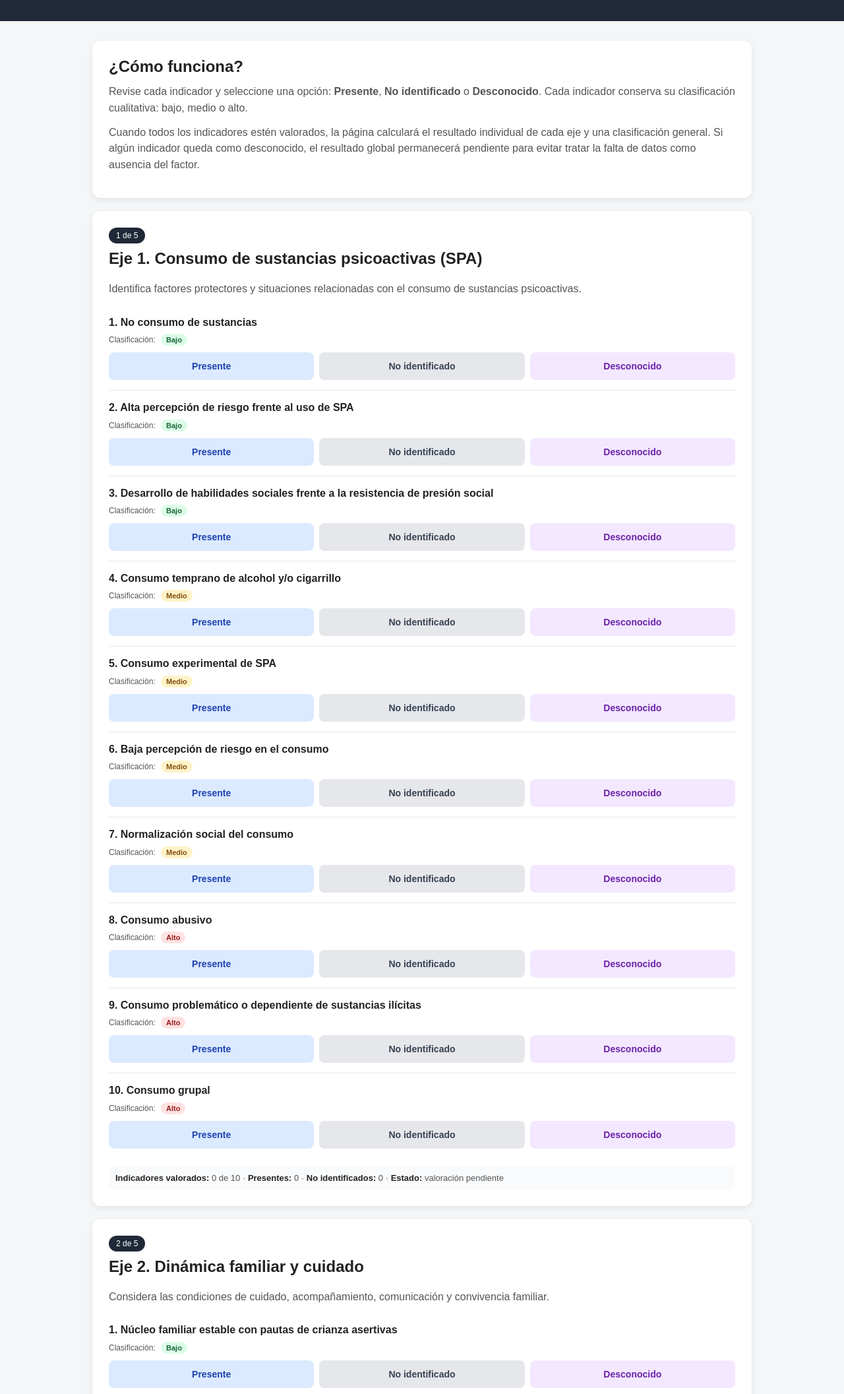
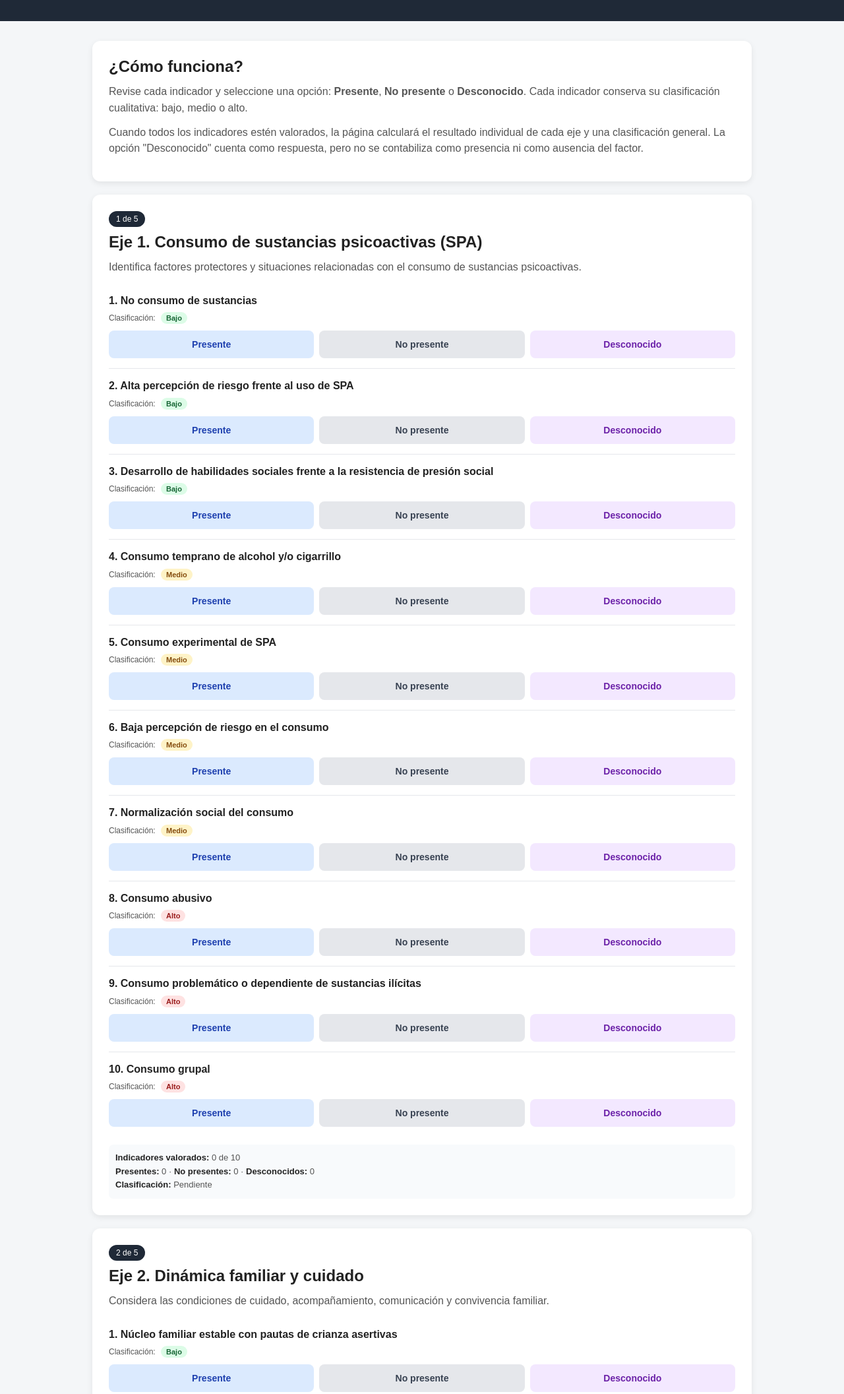
Before and after one commit to lvra0910-beep/Semaforo-de-riesgo-reincidencia-adolescentes, a plain HTML site: page index.html in a window 1280 px wide. Shown: the part 130-2243 px from the top of the page at 66% size. Drawn offline with Linux system fonts and the light colour scheme.

Commit message:
Update index.html

```diff
--- a/index.html
+++ b/index.html
@@ -5,61 +5,254 @@
 <meta charset="UTF-8">
 <meta name="viewport" content="width=device-width, initial-scale=1.0">
 <title>Semáforo de Riesgo de Reincidencia</title>
+
 <style>
 *{box-sizing:border-box;margin:0;padding:0}
-body{font-family:Arial,sans-serif;background:#f4f6f8;color:#222}
-header{background:#1f2937;color:#fff;text-align:center;padding:35px 20px}
+
+body{
+  font-family:Arial,sans-serif;
+  background:#f4f6f8;
+  color:#222;
+}
+
+header{
+  background:#1f2937;
+  color:#fff;
+  text-align:center;
+  padding:35px 20px;
+}
+
 header h1{margin-bottom:10px;font-size:30px}
 header p{max-width:800px;margin:auto;line-height:1.5}
-.contenedor{width:90%;max-width:1000px;margin:30px auto}
-.introduccion,.factor,.resultado,.resumen-ejes{background:#fff;padding:25px;border-radius:12px;margin-bottom:20px;box-shadow:0 3px 10px rgba(0,0,0,.08)}
+
+.contenedor{
+  width:90%;
+  max-width:1000px;
+  margin:30px auto;
+}
+
+.introduccion,.factor,.resultado,.resumen-ejes{
+  background:#fff;
+  padding:25px;
+  border-radius:12px;
+  margin-bottom:20px;
+  box-shadow:0 3px 10px rgba(0,0,0,.08);
+}
+
 .introduccion h2,.factor h2,.resultado h2{margin-bottom:12px}
-.introduccion p,.factor>p{line-height:1.55;color:#555;margin-bottom:12px}
-.nota{margin-top:15px;font-size:13px;color:#666;line-height:1.5}
-.factor-cabecera{display:flex;justify-content:space-between;align-items:flex-start;gap:12px;margin-bottom:8px}
-.numero-eje{display:inline-block;background:#1f2937;color:#fff;border-radius:20px;padding:5px 11px;font-size:12px;margin-bottom:9px}
-.indicador{border-top:1px solid #e5e7eb;padding:15px 0}
+
+.introduccion p,.factor>p{
+  line-height:1.55;
+  color:#555;
+  margin-bottom:12px;
+}
+
+.numero-eje{
+  display:inline-block;
+  background:#1f2937;
+  color:#fff;
+  border-radius:20px;
+  padding:5px 11px;
+  font-size:12px;
+  margin-bottom:9px;
+}
+
+.indicador{
+  border-top:1px solid #e5e7eb;
+  padding:15px 0;
+}
+
 .indicador:first-of-type{border-top:0}
-.indicador-nombre{font-weight:600;line-height:1.4;margin-bottom:6px}
-.clasificacion{font-size:12px;color:#555;margin-bottom:10px}
-.etiqueta{display:inline-block;border-radius:20px;padding:3px 8px;font-size:11px;font-weight:bold;margin-left:5px}
+
+.indicador-nombre{
+  font-weight:600;
+  line-height:1.4;
+  margin-bottom:6px;
+}
+
+.clasificacion{
+  font-size:12px;
+  color:#555;
+  margin-bottom:10px;
+}
+
+.etiqueta{
+  display:inline-block;
+  border-radius:20px;
+  padding:3px 8px;
+  font-size:11px;
+  font-weight:bold;
+  margin-left:5px;
+}
+
 .etiqueta.bajo{background:#dcfce7;color:#166534}
 .etiqueta.medio{background:#fef3c7;color:#854d0e}
 .etiqueta.alto{background:#fee2e2;color:#991b1b}
-.opciones{display:flex;gap:8px;flex-wrap:wrap}
-.opciones button{flex:1;min-width:150px;padding:11px 9px;border:2px solid transparent;border-radius:8px;cursor:pointer;font-size:14px;font-weight:bold;transition:.15s}
+
+.opciones{
+  display:flex;
+  gap:8px;
+  flex-wrap:wrap;
+}
+
+.opciones button{
+  flex:1;
+  min-width:150px;
+  padding:11px 9px;
+  border:2px solid transparent;
+  border-radius:8px;
+  cursor:pointer;
+  font-size:14px;
+  font-weight:bold;
+  transition:.15s;
+}
+
 .opciones button:hover{filter:brightness(.96)}
-.opciones button.seleccionado{outline:3px solid #1f2937;outline-offset:1px}
+
+.opciones button.seleccionado{
+  outline:3px solid #1f2937;
+  outline-offset:1px;
+}
+
 .btn-presente{background:#dbeafe;color:#1e40af}
 .btn-ausente{background:#e5e7eb;color:#374151}
 .btn-desconocido{background:#f3e8ff;color:#6b21a8}
-.estado-eje{font-size:13px;color:#555;margin-top:12px;padding:10px;background:#f8fafc;border-radius:7px}
+
+.estado-eje{
+  font-size:13px;
+  color:#555;
+  margin-top:12px;
+  padding:10px;
+  background:#f8fafc;
+  border-radius:7px;
+  line-height:1.6;
+}
+
 .estado-eje strong{color:#222}
+
 .resumen-ejes h2{margin-bottom:14px}
-.fila-eje{display:flex;justify-content:space-between;gap:12px;padding:10px 0;border-bottom:1px solid #eee;font-size:14px}
+
+.fila-eje{
+  display:flex;
+  justify-content:space-between;
+  gap:12px;
+  padding:10px 0;
+  border-bottom:1px solid #eee;
+  font-size:14px;
+}
+
 .fila-eje:last-child{border-bottom:0}
-.resultado{text-align:center;margin-top:25px;padding:30px}
-.semaforo{margin:20px auto;width:100px;padding:15px;background:#222;border-radius:50px}
-.luz{width:55px;height:55px;border-radius:50%;margin:10px auto;opacity:.22}
-.luz.activa{opacity:1;box-shadow:0 0 12px rgba(255,255,255,.35)}
+
+.resultado{
+  text-align:center;
+  margin-top:25px;
+  padding:30px;
+}
+
+.semaforo{
+  margin:20px auto;
+  width:100px;
+  padding:15px;
+  background:#222;
+  border-radius:50px;
+}
+
+.luz{
+  width:55px;
+  height:55px;
+  border-radius:50%;
+  margin:10px auto;
+  opacity:.22;
+}
+
+.luz.activa{
+  opacity:1;
+  box-shadow:0 0 12px rgba(255,255,255,.35);
+}
+
 .luz-roja{background:#ef4444}
 .luz-amarilla{background:#facc15}
 .luz-verde{background:#22c55e}
-#nivel{font-size:27px;font-weight:bold;margin:15px}
-#recomendacion{max-width:760px;margin:0 auto;line-height:1.6;color:#444}
-#detalleResultado{max-width:760px;margin:18px auto 0;text-align:left;background:#f8fafc;padding:15px;border-radius:8px;line-height:1.6;font-size:14px}
-.alerta-prioritaria{display:none;text-align:left;max-width:760px;margin:18px auto 0;padding:16px;border:2px solid #dc2626;background:#fef2f2;color:#7f1d1d;border-radius:9px;line-height:1.55}
-.advertencia{max-width:760px;margin:20px auto 0;padding:15px;text-align:left;border-left:5px solid #d69e26;background:#fffbeb;border-radius:7px;font-size:13px;line-height:1.55;color:#594514}
-.boton-reset{margin-top:25px;padding:12px 25px;border:0;border-radius:8px;background:#1f2937;color:white;cursor:pointer;font-size:16px}
+
+#nivel{
+  font-size:27px;
+  font-weight:bold;
+  margin:15px;
+}
+
+#recomendacion{
+  max-width:760px;
+  margin:0 auto;
+  line-height:1.6;
+  color:#444;
+}
+
+#detalleResultado{
+  max-width:760px;
+  margin:18px auto 0;
+  text-align:left;
+  background:#f8fafc;
+  padding:15px;
+  border-radius:8px;
+  line-height:1.6;
+  font-size:14px;
+}
+
+.alerta-prioritaria{
+  display:none;
+  text-align:left;
+  max-width:760px;
+  margin:18px auto 0;
+  padding:16px;
+  border:2px solid #dc2626;
+  background:#fef2f2;
+  color:#7f1d1d;
+  border-radius:9px;
+  line-height:1.55;
+}
+
+.advertencia{
+  max-width:760px;
+  margin:20px auto 0;
+  padding:15px;
+  text-align:left;
+  border-left:5px solid #d69e26;
+  background:#fffbeb;
+  border-radius:7px;
+  font-size:13px;
+  line-height:1.55;
+  color:#594514;
+}
+
+.boton-reset{
+  margin-top:25px;
+  padding:12px 25px;
+  border:0;
+  border-radius:8px;
+  background:#1f2937;
+  color:white;
+  cursor:pointer;
+  font-size:16px;
+}
+
 .boton-reset:hover{background:#374151}
-footer{text-align:center;padding:25px;margin-top:40px;background:#1f2937;color:white;font-size:14px;line-height:1.6}
+
+footer{
+  text-align:center;
+  padding:25px;
+  margin-top:40px;
+  background:#1f2937;
+  color:white;
+  font-size:14px;
+  line-height:1.6;
+}
+
 @media(max-width:600px){
   header h1{font-size:24px}
   .contenedor{width:94%}
   .introduccion,.factor,.resultado,.resumen-ejes{padding:19px}
   .opciones{flex-direction:column}
   .opciones button{width:100%}
-.factor-cabecera{display:block}
 }
 </style>
 </head>
@@ -75,8 +268,19 @@ header h1{font-size:24px}
 
 <section class="introduccion">
   <h2>¿Cómo funciona?</h2>
-    <p>Revise cada indicador y seleccione una opción: <strong>Presente</strong>, <strong>No identificado</strong> o <strong>Desconocido</strong>. Cada indicador conserva su clasificación cualitativa: bajo, medio o alto.</p>
-    <p>Cuando todos los indicadores estén valorados, la página calculará el resultado individual de cada eje y una clasificación general. Si algún indicador queda como desconocido, el resultado global permanecerá pendiente para evitar tratar la falta de datos como ausencia del factor.</p>
+  <p>
+    Revise cada indicador y seleccione una opción:
+    <strong>Presente</strong>,
+    <strong>No presente</strong> o
+    <strong>Desconocido</strong>.
+    Cada indicador conserva su clasificación cualitativa: bajo, medio o alto.
+  </p>
+  <p>
+    Cuando todos los indicadores estén valorados, la página calculará
+    el resultado individual de cada eje y una clasificación general.
+    La opción "Desconocido" cuenta como respuesta, pero no se
+    contabiliza como presencia ni como ausencia del factor.
+  </p>
 </section>
 
 <div id="contenedorFactores"></div>
@@ -84,14 +288,15 @@ header h1{font-size:24px}
 <section class="resumen-ejes">
   <h2>Resumen por eje</h2>
   <div id="resumenEjes">
-      <p class="nota">Complete la valoración para consultar los resultados individuales.</p>
+    <p>Complete la valoración para consultar los resultados individuales.</p>
   </div>
 </section>
 
-  <section class="resultado" id="seccionResultado">
+<section class="resultado">
+
   <h2>Resultado de la valoración</h2>
 
-    <div class="semaforo" aria-label="Semáforo de riesgo">
+  <div class="semaforo">
     <div id="luz-roja" class="luz luz-roja"></div>
     <div id="luz-amarilla" class="luz luz-amarilla"></div>
     <div id="luz-verde" class="luz luz-verde"></div>
@@ -99,17 +304,28 @@ header h1{font-size:24px}
 
   <div id="nivel">Valoración pendiente</div>
 
-    <p id="recomendacion">Complete todos los indicadores para obtener el resultado general.</p>
+  <p id="recomendacion">
+    Complete todos los indicadores para obtener el resultado general.
+  </p>
 
   <div id="alertaPrioritaria" class="alerta-prioritaria" role="alert"></div>
 
   <div id="detalleResultado"></div>
 
   <div class="advertencia">
-      <strong>Advertencia:</strong> Esta herramienta tiene carácter meramente orientativo y preventivo. Sus resultados no constituyen prueba, diagnóstico, dictamen pericial ni determinación comprobatoria de reincidencia. No permiten predecir conductas delictivas y no sustituyen la valoración profesional e interdisciplinaria ni la verificación de las circunstancias particulares de cada adolescente.
+    <strong>Advertencia:</strong>
+    Esta herramienta tiene carácter meramente orientativo y preventivo.
+    Sus resultados no constituyen prueba, diagnóstico, dictamen pericial
+    ni determinación comprobatoria de reincidencia. No permiten predecir
+    conductas delictivas y no sustituyen la valoración profesional e
+    interdisciplinaria ni la verificación de las circunstancias
+    particulares de cada adolescente.
   </div>
 
-    <button class="boton-reset" onclick="reiniciar()">Reiniciar valoración</button>
+  <button class="boton-reset" onclick="reiniciar()">
+    Reiniciar valoración
+  </button>
+
 </section>
 
 </main>
@@ -215,8 +431,10 @@ const ejes = [
 ["Desregulación emocional extrema con episodios recurrentes de impulsividad violenta",3]
 ]
 }
+];
 
-];
+
+// Estados iniciales: null significa que no se ha respondido.
 
 const estados = {};
 
@@ -226,9 +444,13 @@ ejes.forEach(eje =>
   )
 );
 
+
 function claseTexto(valor){
   return valor===1?"Bajo":valor===2?"Medio":"Alto";
 }
+
+
+// Construcción de los indicadores.
 
 function crearInterfaz(){
 
@@ -242,9 +464,7 @@ function crearInterfaz(){
 
     seccion.innerHTML=`
       <span class="numero-eje">${indice+1} de 5</span>
-      <div class="factor-cabecera">
       <h2>${eje.titulo}</h2>
-      </div>
       <p>${eje.descripcion}</p>
       <div class="lista-indicadores"></div>
       <div class="estado-eje" id="estado-${eje.id}">
@@ -263,7 +483,9 @@ function crearInterfaz(){
       item.className="indicador";
 
       item.innerHTML=`
-        <div class="indicador-nombre">${i+1}. ${nombre}</div>
+        <div class="indicador-nombre">
+          ${i+1}. ${nombre}
+        </div>
 
         <div class="clasificacion">
           Clasificación:
@@ -273,9 +495,17 @@ function crearInterfaz(){
         </div>
 
         <div class="opciones" role="group" aria-label="Estado de ${nombre}">
-          <button type="button" class="btn-presente" data-estado="presente">Presente</button>
-          <button type="button" class="btn-ausente" data-estado="ausente">No identificado</button>
-          <button type="button" class="btn-desconocido" data-estado="desconocido">Desconocido</button>
+          <button type="button" class="btn-presente" data-estado="presente">
+            Presente
+          </button>
+
+          <button type="button" class="btn-ausente" data-estado="ausente">
+            No presente
+          </button>
+
+          <button type="button" class="btn-desconocido" data-estado="desconocido">
+            Desconocido
+          </button>
         </div>
       `;
 
@@ -295,6 +525,9 @@ function crearInterfaz(){
 
 }
 
+
+// Registrar la respuesta seleccionada.
+
 function seleccionar(id,estado,item){
 
   estados[id]=estado;
@@ -307,8 +540,10 @@ function seleccionar(id,estado,item){
   });
 
   actualizarResultados();
+}
 
-}
+
+// Calcular el resultado de cada eje.
 
 function calcularEje(eje){
 
@@ -316,10 +551,12 @@ function calcularEje(eje){
     (_,i)=>estados[`${eje.id}-${i}`]
   );
 
+  // Solo los indicadores sin respuesta quedan pendientes.
   const pendientes=respuestas.filter(
-    x=>x===null||x==="desconocido"
+    x=>x===null
   ).length;
 
+  // Solo los indicadores presentes participan en el promedio.
   const presentes=[];
 
   eje.indicadores.forEach((indicador,i)=>{
@@ -328,8 +565,14 @@ function calcularEje(eje){
     }
   });
 
-  const noIdentificados=respuestas.filter(
+  // No presente cuenta como respuesta, pero no suma.
+  const noPresentes=respuestas.filter(
     x=>x==="ausente"
+  ).length;
+
+  // Desconocido cuenta como respuesta, pero no suma.
+  const desconocidos=respuestas.filter(
+    x=>x==="desconocido"
   ).length;
 
   const promedio=presentes.length
@@ -339,12 +582,15 @@ function calcularEje(eje){
   return {
     pendientes,
     presentes:presentes.length,
-    noIdentificados,
+    noPresentes,
+    desconocidos,
     promedio,
     completo:pendientes===0
   };
+}
 
-}
+
+// Clasificación cualitativa.
 
 function clasificarPromedio(promedio){
 
@@ -353,8 +599,10 @@ function clasificarPromedio(promedio){
   if(promedio<2.34)return "Medio";
 
   return "Alto";
+}
 
-}
+
+// Actualizar resultados.
 
 function actualizarResultados(){
 
@@ -364,36 +612,64 @@ function actualizarResultados(){
   ejes.forEach(eje=>{
 
     const r=calcularEje(eje);
-
     resultados.push({eje,...r});
 
-    if(!r.completo)todosCompletos=false;
+    if(!r.completo){
+      todosCompletos=false;
+    }
 
     const estado=document.getElementById(`estado-${eje.id}`);
-    const total=eje.indicadores.length-r.pendientes;
+
+    const totalRespondidos=
+      eje.indicadores.length-r.pendientes;
 
     estado.innerHTML=`
-      <strong>Indicadores valorados:</strong> ${total} de ${eje.indicadores.length}
-      · <strong>Presentes:</strong> ${r.presentes}
-      · <strong>No identificados:</strong> ${r.noIdentificados}
-      ${r.completo
-        ?` · <strong>Clasificación:</strong> ${r.promedio===null?"Sin indicadores presentes":clasificarPromedio(r.promedio)}`
-        :" · <strong>Estado:</strong> valoración pendiente"
+      <strong>Indicadores valorados:</strong>
+      ${totalRespondidos} de ${eje.indicadores.length}
+
+      <br>
+
+      <strong>Presentes:</strong> ${r.presentes}
+
+      ·
+
+      <strong>No presentes:</strong> ${r.noPresentes}
+
+      ·
+
+      <strong>Desconocidos:</strong> ${r.desconocidos}
+
+      <br>
+
+      <strong>Clasificación:</strong>
+      ${!r.completo
+        ?"Pendiente"
+        :r.promedio===null
+          ?"Sin indicadores presentes"
+          :clasificarPromedio(r.promedio)
       }
     `;
 
   });
 
-  renderResumen(resultados,todosCompletos);
+
+  renderResumen(resultados);
+
+
+  // Alertas prioritarias de salud mental.
 
   const alertas=[];
-
   const ejeSalud=ejes.find(e=>e.id==="salud");
 
   ejeSalud.indicadores.forEach((ind,i)=>{
-    if(ind[2]==="alerta"&&estados[`salud-${i}`]==="presente"){
+
+    if(
+      ind[2]==="alerta" &&
+      estados[`salud-${i}`]==="presente"
+    ){
       alertas.push(ind[0]);
     }
+
   });
 
   const cajaAlerta=document.getElementById("alertaPrioritaria");
@@ -404,10 +680,13 @@ function actualizarResultados(){
 
     cajaAlerta.innerHTML=`
       <strong>⚠ ALERTA AUTOMÁTICA DE ATENCIÓN PRIORITARIA</strong>
-      <br>
+      <br><br>
       Se identificó: ${alertas.join("; ")}.
-      Esta alerta requiere activar de manera inmediata la valoración profesional y las rutas de atención en salud y protección que correspondan.
-      La alerta roja es de atención prioritaria y no equivale, por sí misma, a un nivel alto de riesgo de reincidencia.
+      Esta alerta requiere activar de manera inmediata la valoración
+      profesional y las rutas de atención en salud y protección que
+      correspondan.
+      La alerta roja es de atención prioritaria y no equivale, por sí
+      misma, a un nivel alto de riesgo de reincidencia.
     `;
 
   }else{
@@ -417,9 +696,10 @@ function actualizarResultados(){
 
   }
 
-  const luces=["luz-roja","luz-amarilla","luz-verde"];
 
-  luces.forEach(id=>{
+  // Reiniciar las luces del semáforo.
+
+  ["luz-roja","luz-amarilla","luz-verde"].forEach(id=>{
     document.getElementById(id).classList.remove("activa");
   });
 
@@ -427,33 +707,45 @@ function actualizarResultados(){
   const rec=document.getElementById("recomendacion");
   const detalle=document.getElementById("detalleResultado");
 
+
+  // Comprobar si quedan indicadores sin responder.
+
   if(!todosCompletos){
 
     nivel.textContent="Valoración pendiente";
 
-    rec.textContent="Hay indicadores desconocidos o sin respuesta. Complete la valoración de todos los indicadores para obtener un resultado general; un indicador desconocido no se contabiliza como ausencia.";
+    rec.textContent=
+      "Hay indicadores sin responder. Complete todos los indicadores para obtener el resultado general. Los indicadores desconocidos no se contabilizan como presencia ni como ausencia.";
 
-    detalle.textContent="El resumen individual puede consultarse por eje, pero la clasificación general no se calcula mientras existan respuestas pendientes.";
+    detalle.textContent=
+      "El resumen individual puede consultarse por eje, pero la clasificación general no se calcula mientras existan indicadores sin respuesta.";
 
     return;
+  }
 
-  }
+
+  // Ejes con al menos un indicador presente.
 
   const ejesConDatos=resultados.filter(
     r=>r.promedio!==null
   );
 
+
   if(ejesConDatos.length===0){
 
     nivel.textContent="Sin indicadores presentes";
 
-    rec.textContent="No se registraron indicadores presentes en los cinco ejes. Esto no constituye una conclusión sobre el comportamiento futuro del adolescente.";
+    rec.textContent=
+      "No se registraron indicadores presentes en los cinco ejes. Esto no constituye una conclusión sobre el comportamiento futuro del adolescente.";
 
-    detalle.textContent="No es posible establecer una clasificación general cuando no se registran indicadores presentes.";
+    detalle.textContent=
+      "No es posible establecer una clasificación general cuando no se registran indicadores presentes.";
 
     return;
+  }
 
-  }
+
+  // Calcular el promedio general.
 
   const promedioGeneral=ejesConDatos.reduce(
     (s,r)=>s+r.promedio,0
@@ -461,13 +753,15 @@ function actualizarResultados(){
 
   const categoria=clasificarPromedio(promedioGeneral);
 
+
   if(categoria==="Alto"){
 
     document.getElementById("luz-roja").classList.add("activa");
 
     nivel.textContent="🔴 RIESGO IDENTIFICADO: ALTO";
 
-    rec.textContent="Se recomienda priorizar una valoración interdisciplinaria, revisar las necesidades de protección y articular las rutas institucionales pertinentes. La clasificación no determina reincidencia.";
+    rec.textContent=
+      "Se recomienda priorizar una valoración interdisciplinaria, revisar las necesidades de protección y articular las rutas institucionales pertinentes. La clasificación no determina reincidencia.";
 
   }else if(categoria==="Medio"){
 
@@ -475,7 +769,8 @@ function actualizarResultados(){
 
     nivel.textContent="🟡 RIESGO IDENTIFICADO: MEDIO";
 
-    rec.textContent="Se recomienda fortalecer los factores protectores mediante acompañamiento psicosocial, permanencia educativa, prevención del consumo de SPA y articulación con redes familiares y comunitarias.";
+    rec.textContent=
+      "Se recomienda fortalecer los factores protectores mediante acompañamiento psicosocial, permanencia educativa, prevención del consumo de SPA y articulación con redes familiares y comunitarias.";
 
   }else{
 
@@ -483,28 +778,41 @@ function actualizarResultados(){
 
     nivel.textContent="🟢 RIESGO IDENTIFICADO: BAJO";
 
-    rec.textContent="Se recomienda mantener el seguimiento y fortalecer los factores protectores, la vinculación educativa, las redes de apoyo y la participación en actividades culturales, deportivas y comunitarias.";
+    rec.textContent=
+      "Se recomienda mantener el seguimiento y fortalecer los factores protectores, la vinculación educativa, las redes de apoyo y la participación en actividades culturales, deportivas y comunitarias.";
 
   }
+
 
   detalle.innerHTML=`
     <strong>Ejes incluidos en la valoración:</strong>
     ${ejesConDatos.length} de 5.
-    Los ejes sin indicadores presentes se muestran como “sin indicadores presentes” y no se incluyen en la clasificación general.
-    <br>
+
+    Los ejes sin indicadores presentes se muestran como
+    “sin indicadores presentes” y no se incluyen en la clasificación general.
+
+    <br><br>
+
     <strong>Criterio:</strong>
-    cada eje se analiza individualmente y los ejes incluidos tienen el mismo peso en la clasificación general.
+    cada eje se analiza individualmente y los ejes incluidos tienen
+    el mismo peso en la clasificación general.
   `;
 
 }
 
-function renderResumen(resultados,todosCompletos){
+
+// Mostrar el resumen de cada eje.
+
+function renderResumen(resultados){
 
   const cont=document.getElementById("resumenEjes");
 
   cont.innerHTML=resultados.map(r=>`
+
     <div class="fila-eje">
+
       <span>${r.eje.titulo}</span>
+
       <strong>
         ${!r.completo
           ?"Pendiente"
@@ -513,10 +821,15 @@ function renderResumen(resultados,todosCompletos){
             :clasificarPromedio(r.promedio)
         }
       </strong>
+
     </div>
+
   `).join("");
 
 }
+
+
+// Reiniciar la valoración.
 
 function reiniciar(){
 
@@ -529,7 +842,8 @@ function reiniciar(){
 
   document.getElementById("nivel").textContent="Valoración pendiente";
 
-  document.getElementById("recomendacion").textContent="Complete todos los indicadores para obtener el resultado general.";
+  document.getElementById("recomendacion").textContent=
+    "Complete todos los indicadores para obtener el resultado general.";
 
   document.getElementById("detalleResultado").textContent="";
 
@@ -539,6 +853,9 @@ function reiniciar(){
 
 }
 
+
+// Iniciar página.
+
 crearInterfaz();
 actualizarResultados();
 
```
Lines whose indentation alone changed are shown as unchanged.
